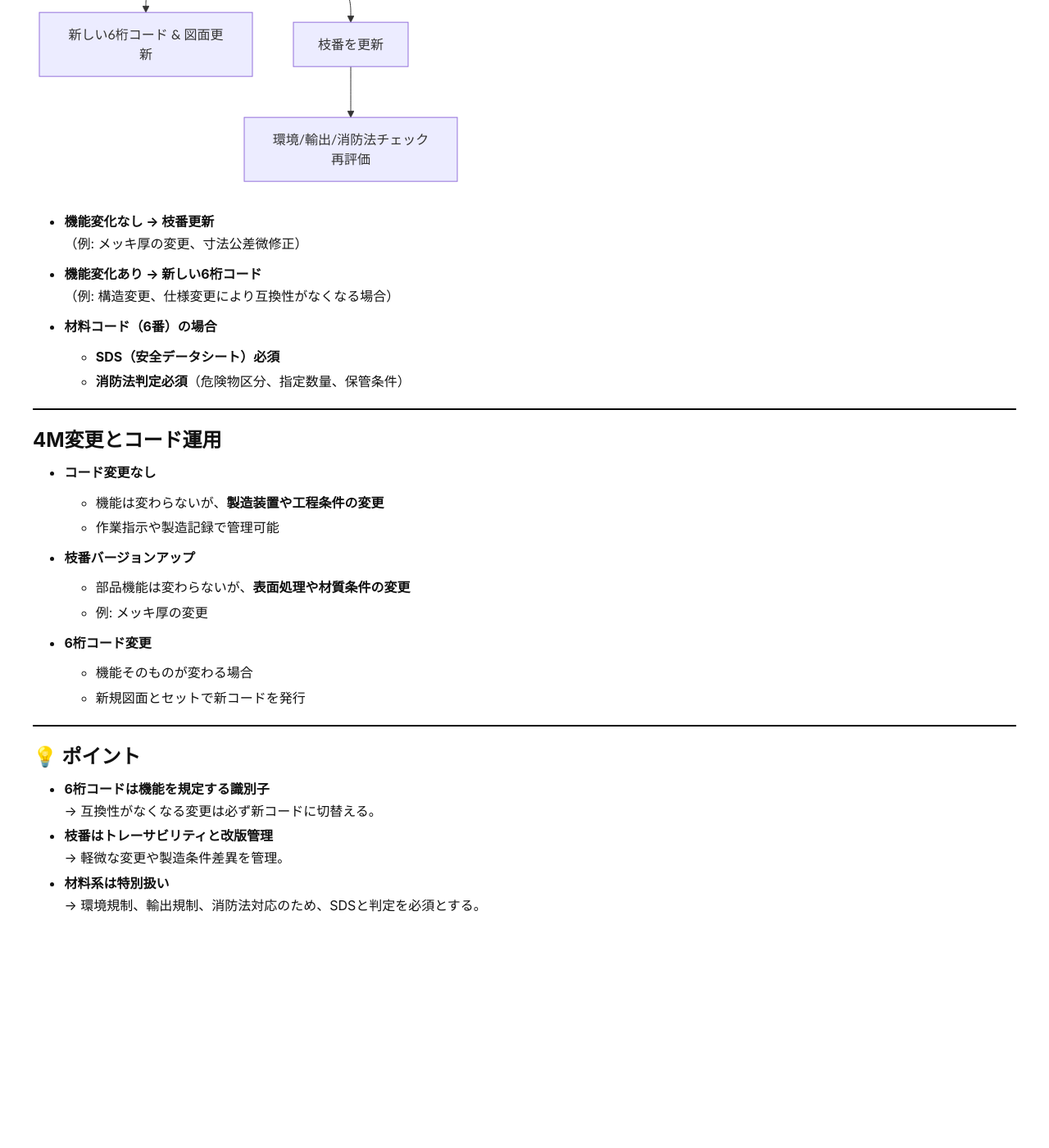
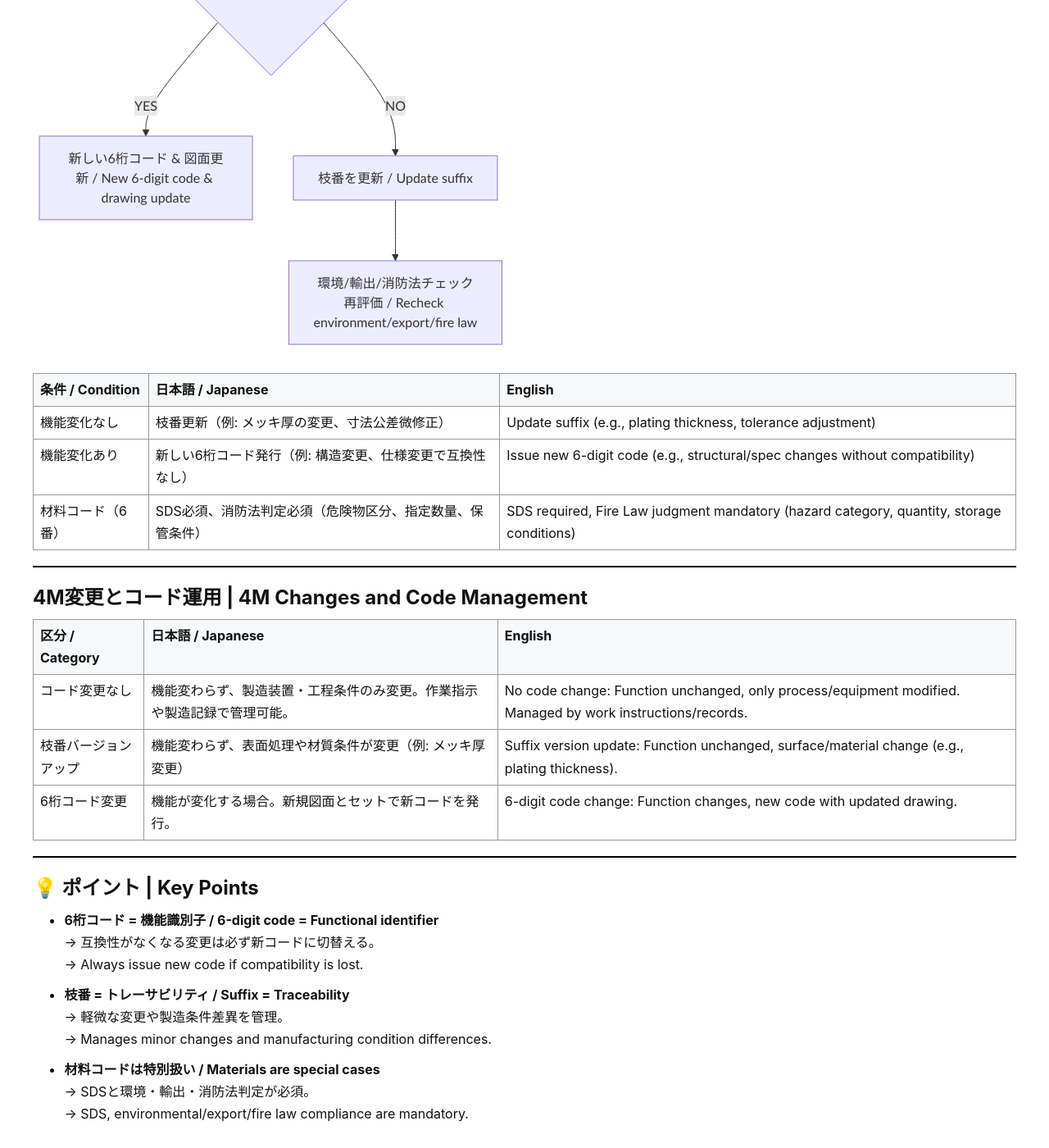
Before and after one commit to Samizo-AITL/EduMecha, a Jekyll site: the page built from 08_production_process/06_bom_generation/rules.md, in a window 1280 px wide and 1400 px high, scrolled down 513 px. Shown: the whole window at 82% size. Built offline with Jekyll 4.4.1, drawn with Linux system fonts in a browser that asks for light colours; before the commit the page ends 1659 px from its top, so only the background shows below that; some of the changed text lies outside the part shown.

Commit message:
Update rules.md

````diff
--- a/08_production_process/06_bom_generation/rules.md
+++ b/08_production_process/06_bom_generation/rules.md
@@ -8,49 +8,46 @@ description: "BOM運用ルールと設計実務フロー / Rules for BOM Operati
 
 # ⚖️ 運用ルール | Rules
 
-## 設計変更時の判断
+---
+
+## 設計変更時の判断 | Design Change Decision
 
 ```mermaid
 flowchart TD
-  A[設計変更発生] --> B{機能に影響する?}
-  B -- YES --> C[新しい6桁コード & 図面更新]
-  B -- NO --> D[枝番を更新]
-  D --> E[環境/輸出/消防法チェック再評価]
+  A[設計変更発生 / Design Change] --> B{機能に影響する? / Functional impact?}
+  B -- YES --> C[新しい6桁コード & 図面更新 / New 6-digit code & drawing update]
+  B -- NO --> D[枝番を更新 / Update suffix]
+  D --> E[環境/輸出/消防法チェック再評価 / Recheck environment/export/fire law]
 ```
 
-- **機能変化なし → 枝番更新**
-  （例: メッキ厚の変更、寸法公差微修正）
-
-- **機能変化あり → 新しい6桁コード**
-  （例: 構造変更、仕様変更により互換性がなくなる場合）
-
-- **材料コード（6番）の場合**
-  - **SDS（安全データシート）必須**
-  - **消防法判定必須**（危険物区分、指定数量、保管条件）
+| **条件 / Condition** | **日本語 / Japanese** | **English** |
+|-----------------------|------------------------|-------------|
+| 機能変化なし | 枝番更新（例: メッキ厚の変更、寸法公差微修正） | Update suffix (e.g., plating thickness, tolerance adjustment) |
+| 機能変化あり | 新しい6桁コード発行（例: 構造変更、仕様変更で互換性なし） | Issue new 6-digit code (e.g., structural/spec changes without compatibility) |
+| 材料コード（6番） | SDS必須、消防法判定必須（危険物区分、指定数量、保管条件） | SDS required, Fire Law judgment mandatory (hazard category, quantity, storage conditions) |
 
 ---
 
-## 4M変更とコード運用
+## 4M変更とコード運用 | 4M Changes and Code Management
 
-- **コード変更なし**
-  - 機能は変わらないが、**製造装置や工程条件の変更**
-  - 作業指示や製造記録で管理可能
-
-- **枝番バージョンアップ**
-  - 部品機能は変わらないが、**表面処理や材質条件の変更**
-  - 例: メッキ厚の変更
-
-- **6桁コード変更**
-  - 機能そのものが変わる場合
-  - 新規図面とセットで新コードを発行
+| **区分 / Category** | **日本語 / Japanese** | **English** |
+|----------------------|------------------------|-------------|
+| コード変更なし | 機能変わらず、製造装置・工程条件のみ変更。作業指示や製造記録で管理可能。 | No code change: Function unchanged, only process/equipment modified. Managed by work instructions/records. |
+| 枝番バージョンアップ | 機能変わらず、表面処理や材質条件が変更（例: メッキ厚変更） | Suffix version update: Function unchanged, surface/material change (e.g., plating thickness). |
+| 6桁コード変更 | 機能が変化する場合。新規図面とセットで新コードを発行。 | 6-digit code change: Function changes, new code with updated drawing. |
 
 ---
 
-## 💡 ポイント
+## 💡 ポイント | Key Points
 
-- **6桁コードは機能を規定する識別子**
+- **6桁コード = 機能識別子 / 6-digit code = Functional identifier**
   → 互換性がなくなる変更は必ず新コードに切替える。
-- **枝番はトレーサビリティと改版管理**
+  → Always issue new code if compatibility is lost.
+
+- **枝番 = トレーサビリティ / Suffix = Traceability**
   → 軽微な変更や製造条件差異を管理。
-- **材料系は特別扱い**
-  → 環境規制、輸出規制、消防法対応のため、SDSと判定を必須とする。
+  → Manages minor changes and manufacturing condition differences.
+
+- **材料コードは特別扱い / Materials are special cases**
+  → SDSと環境・輸出・消防法判定が必須。
+  → SDS, environmental/export/fire law compliance are mandatory.
````
